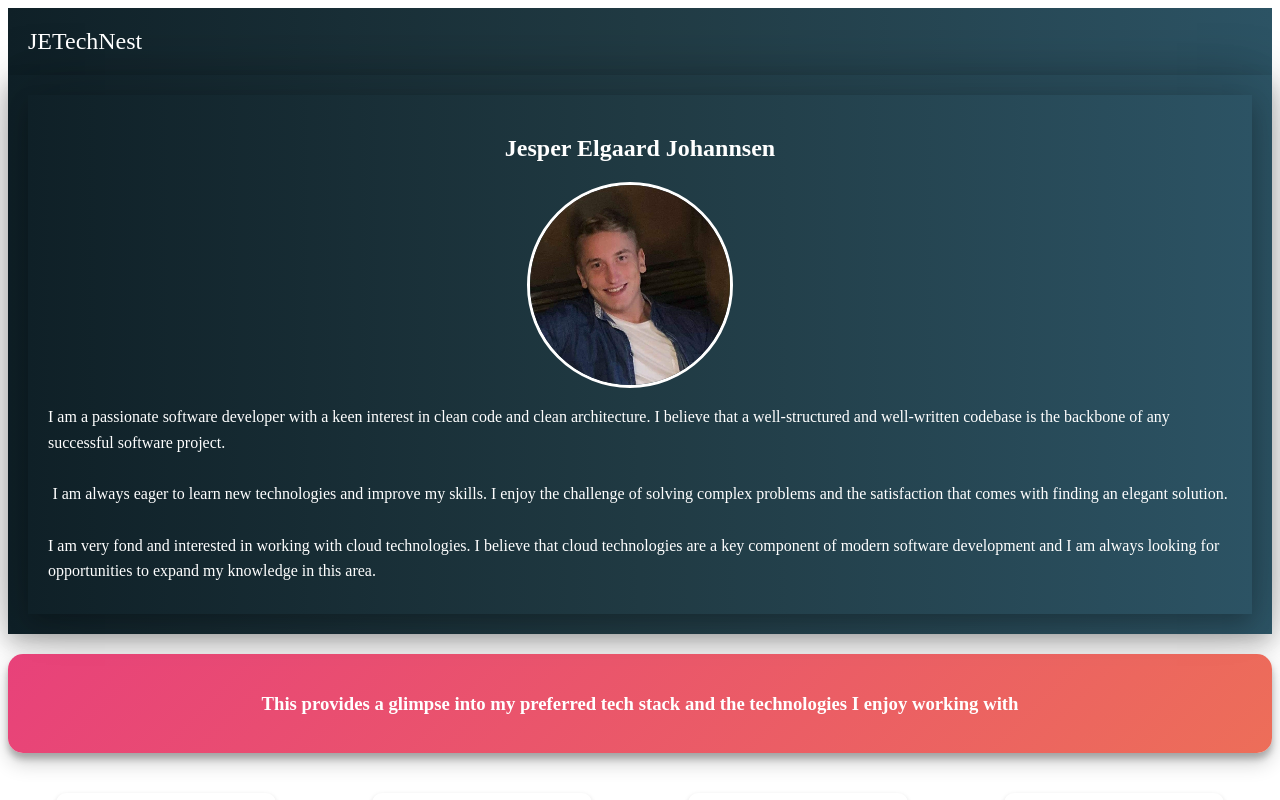
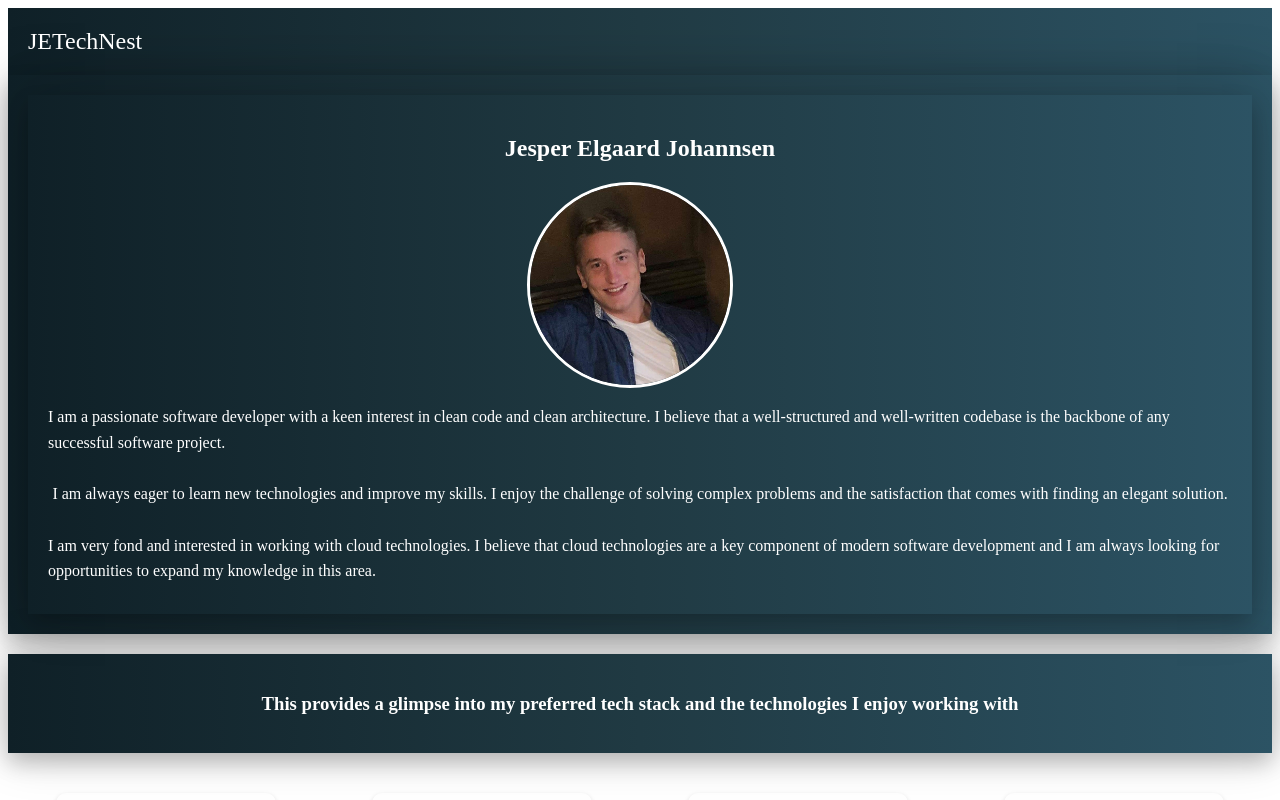
Before and after one commit to Jesperejohannsen/jetechnest, a React (Vite) app: page / in a window 1280 px wide. Shown: the top 800 px of the page. Built offline with nearby package versions, Linux system fonts and the light colour scheme.

Commit message:
changing color of gradiantHeader

```diff
--- a/src/components/gradiantHeader/gradiantHeader.css
+++ b/src/components/gradiantHeader/gradiantHeader.css
@@ -1,25 +1,10 @@
-@keyframes gradient {
-    0% {
-      background-position: 0% 50%;
-    }
-    50% {
-      background-position: 100% 50%;
-    }
-    100% {
-      background-position: 0% 50%;
-    }
-  }
-
-  .project-overview {
-    display: flex;
-    flex-direction: column;
-    align-items: center;
-    padding: 20px;
-    background: linear-gradient(-45deg, #ee7752, #e73c7e, #23a6d5, #23d5ab);
-    background-size: 400% 400%;
-    animation: gradient 15s ease infinite;
-    border-radius: 15px;
-    box-shadow: 0 10px 20px rgba(0,0,0,0.19), 0 6px 6px rgba(0,0,0,0.23);
-    color: white;
-    margin-top: 20px;
-  }
+.project-overview {
+  margin-top: 20px;
+  background: linear-gradient(to right, #0f2027, #203a43, #2c5364);
+  color: #fff;
+  padding: 20px;
+  box-shadow: 0px 10px 20px rgba(0, 0, 0, 0.2), 0px 0px 50px rgba(0, 0, 0, 0.2);
+  display: flex;
+  flex-direction: column;
+  align-items: center;
+}
```
